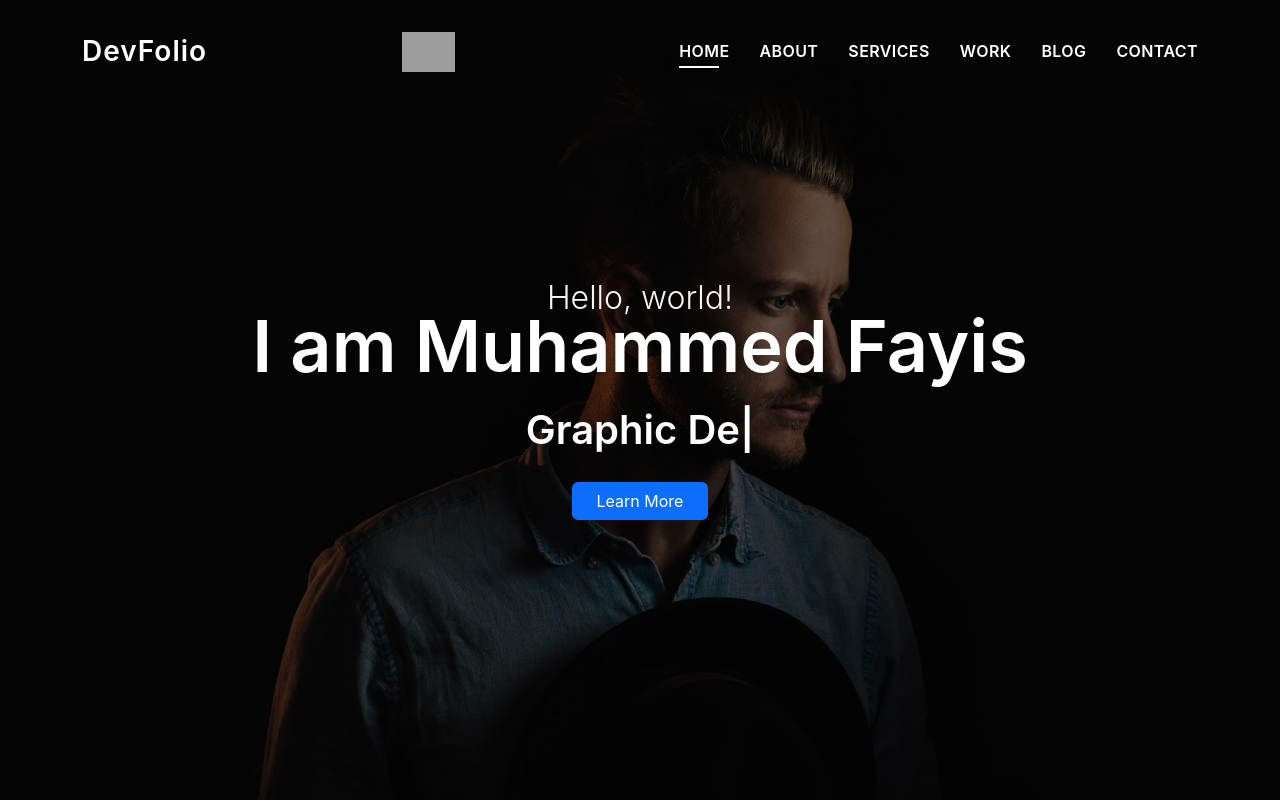
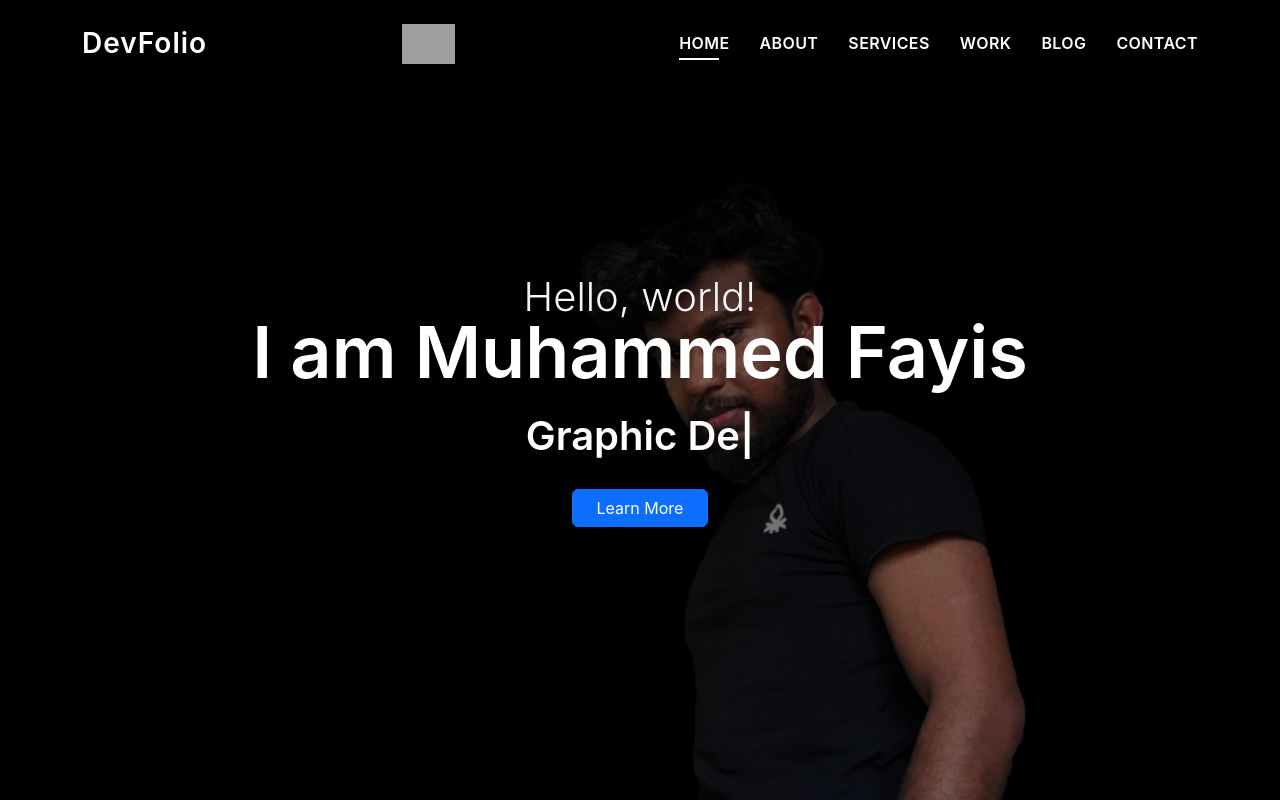
Before and after one commit to MuhammedFayistgl/portfolio_fayis, a React (Vite) app: page / in a window 1280 px wide. Shown: the top 800 px of the page. Built offline with nearby package versions, Linux system fonts and the light colour scheme; grey boxes are pictures that could not be loaded.

Commit message:
Modyfid add main section main bg img change

```diff
--- a/index.html
+++ b/index.html
@@ -13,7 +13,7 @@
 		<link href="assets/vendor/bootstrap-icons/bootstrap-icons.css" rel="stylesheet" />
 		<link href="assets/vendor/glightbox/css/glightbox.min.css" rel="stylesheet" />
 		<link href="assets/vendor/swiper/swiper-bundle.min.css" rel="stylesheet" />
-
+		<link href="assets/vendor/bootstrap/css/bootstrap.min.css" rel="stylesheet" />
 		<!-- Template Main CSS File -->
 		<link href="assets/css/style.css" rel="stylesheet" />
 		<link href="./src/index.css" rel="stylesheet" />
@@ -31,7 +31,7 @@
 		<!-- <script src="imageViewer.js"></script> -->
 		<!-- Template Main JS File -->
 		<!-- <script  src="assets/js/main.js"></script> -->
-		<link href="assets/vendor/bootstrap/css/bootstrap.min.css" rel="stylesheet" />
+
 		<script type="module" src="/src/main.tsx"></script>
 	</body>
 </html>
--- a/src/components/Header/Header.tsx
+++ b/src/components/Header/Header.tsx
@@ -1,4 +1,4 @@
-import React, { useState } from "react";
+import React from "react";
 import Navbar from "./Navbar/Navbar";
 import "./header.css";
 import { Link } from "react-router-dom";
@@ -6,13 +6,13 @@ import { Link } from "react-router-dom";
 
 const Header: React.FC = () => {
 
-	const [currentURL] = useState( window.location.pathname)
+
 
 
 
 	return (
 		<>
-			<header id="header" className={ currentURL=="/"  ? "fixed-top " : 'fixed-top header-scrolled'}>
+			<header id="header" className={'fixed-top header-scrolled'}>
 				<div className="container d-flex align-items-center justify-content-between">
 					<h1 className="logo">
 						<Link to={'/'} >DevFolio</Link>
--- a/src/components/Hero/Hero.tsx
+++ b/src/components/Hero/Hero.tsx
@@ -1,10 +1,11 @@
 import React from "react";
+import { Link } from "react-router-dom";
 import Typed from "react-typed";
 const Hero: React.FC = () => {
 	return (
 		<>
 			{" "}
-			<div id="hero" className="hero route bg-image" style={{ backgroundImage: `url(assets/img/hero-bg.jpg)` }}>
+			<div id="hero" className="hero route bg-image" style={{ backgroundImage: `url(assets/img/myProfile.jpg)` }}>
 				<div className="overlay-itro"></div>
 				<div className="hero-content display-table">
 					<div className="table-cell">
@@ -20,9 +21,9 @@ const Hero: React.FC = () => {
 								/>
 							</p>
 							<p className="pt-3">
-								<a className="btn btn-primary btn js-scroll px-4" href="#about" role="button">
+								<Link to={'/about'}  className="btn btn-primary btn js-scroll px-4"  role="button">
 									Learn More
-								</a>
+								</Link>
 							</p>
 						</div>
 					</div>
--- a/src/index.css
+++ b/src/index.css
@@ -1,4 +1,3 @@
-
 body {
 	background-color: #f5f5f5;
 	color: #4e4e4e;
@@ -13,13 +12,13 @@ h6 {
 	color: #1e1e1e;
 }
 
-a {
+.card-title a {
 	color: #1e1e1e;
 	text-decoration: none;
 	transition: all 0.5s ease-in-out;
 }
 
-a:hover {
+.card-title a:hover {
 	color: #0078ff;
 	text-decoration: none;
 	transition: all 0.5s ease-in-out;
@@ -631,7 +630,7 @@ a:hover {
 }
 
 .navbar-mobile {
-	position: fixed!important;
+	position: fixed !important;
 	overflow: hidden;
 	top: 0;
 	right: 0;
@@ -1449,3 +1448,9 @@ footer .credits {
 footer .credits a {
 	color: #fff;
 }
+
+@media (min-width: 768px) {
+	.col-md-7 {
+		overflow: auto;
+	}
+}
```
Also changed, not shown: assets/img/myProfile.jpg (added), 1 other file (tests, documents, lock files or other folders).
